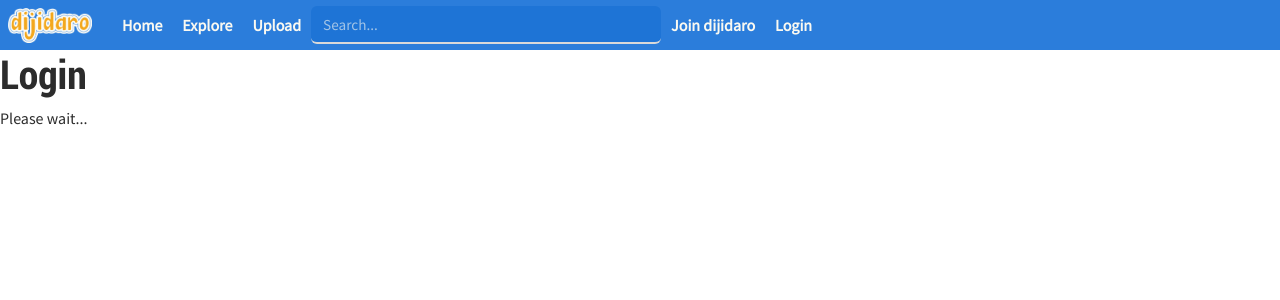
After one commit to dijidaro/dijidaro, a Flask app: page /auth/user_login in a window 1280 px wide. The commit adds this page. Shown: the top 300 px of the page. Run offline with Flask 3, Linux system fonts and the light colour scheme; some libraries are stand-ins or nearby versions.

Commit message:
add home, upload and auth routes

```diff
--- /dev/null
+++ b/app/routes/auth.py
@@ -0,0 +1,11 @@
+from flask import Blueprint, render_template
+
+auth_bp = Blueprint("auth", __name__, url_prefix="/auth")
+
+@auth_bp.route("/registration", methods=["GET", "POST"])
+def register_user():
+    return render_template("pages/auth/register.html")
+
+@auth_bp.route("/user_login", methods=["GET", "POST"])
+def login_user():
+    return render_template("pages/auth/login.html")
--- a/app/routes/explore.py
+++ b/app/routes/explore.py
@@ -4,4 +4,4 @@ explore_bp = Blueprint("explore", __name__)
 
 @explore_bp.route("/explore", methods=["GET"])
 def explore_resources():
-    return render_template("explore.html")
+    return render_template("pages/explore.html")
--- a/app/routes/home.py
+++ b/app/routes/home.py
@@ -4,4 +4,4 @@ home_bp = Blueprint("home", __name__)
 
 @home_bp.route("/")
 def index():
-    return render_template("index.html")
+    return render_template("pages/index.html")
--- a/app/templates/base.html
+++ b/app/templates/base.html
@@ -12,7 +12,7 @@
 <body>
     <header>
         <div class="navigation px-2" >
-            <a href="#"><img class="#" src="../static/images/logo3.png" alt="dijidaro logo" height="35"></a>
+            <a href="{{ url_for('home.index') }}"><img class="#" src="../static/images/logo3.png" alt="dijidaro logo" height="35"></a>
             <a class="hamburger" href="#navbar" aria-label="Open navigation panel.">
                 <span class="visually-hidden">Open navigation panel</span>
                 <i class="fa-solid fa-bars" aria-hidden="true"></i>
@@ -21,14 +21,14 @@
                 <ul>
                     <li><a href="{{ url_for('home.index') }}">Home</a></li>
                     <li><a href="{{ url_for('explore.explore_resources') }}">Explore</a></li>
-                    <li><a href="#">Upload</a></li>
+                    <li><a href="{{ url_for('upload.upload_resource' )}}">Upload</a></li>
                     <li>
                         <form action="" role="search">
                             <input class="form-control" type="search" name="search" id="" placeholder="Search..." aria-label="Search">
                         </form>
                     </li>
-                    <li><a href="#">Join&nbsp;dijidaro</a></li>
-                    <li><a href="#">Login</a></li>
+                    <li><a href="{{ url_for('auth.register_user' )}}">Join&nbsp;dijidaro</a></li>
+                    <li><a href="{{ url_for('auth.login_user' )}}">Login</a></li>
                 </ul>
                 <a href="#" class="close" aria-label="Close navigation panel">
                     <span class="visually-hidden">Close navigation panel</span>
--- /dev/null
+++ b/app/templates/pages/auth/login.html
@@ -0,0 +1,9 @@
+{% extends 'base.html' %}
+
+{% block header %}
+<h1>{% block title %} Login {% endblock %}</h1>
+{% endblock %}
+
+{% block body %}
+    <p>Please wait...</p>
+{% endblock %}
```
Also changed, not shown: app/config.py (+7 -0 lines), app/routes/upload.py (added, +7 -0 lines), app/templates/pages/auth/register.html (added, +9 -0 lines), app/templates/pages/upload.html (added, +9 -0 lines), app/templates/pages/explore.html (renamed from app/templates/explore.html), app/templates/pages/index.html (renamed from app/templates/index.html).
